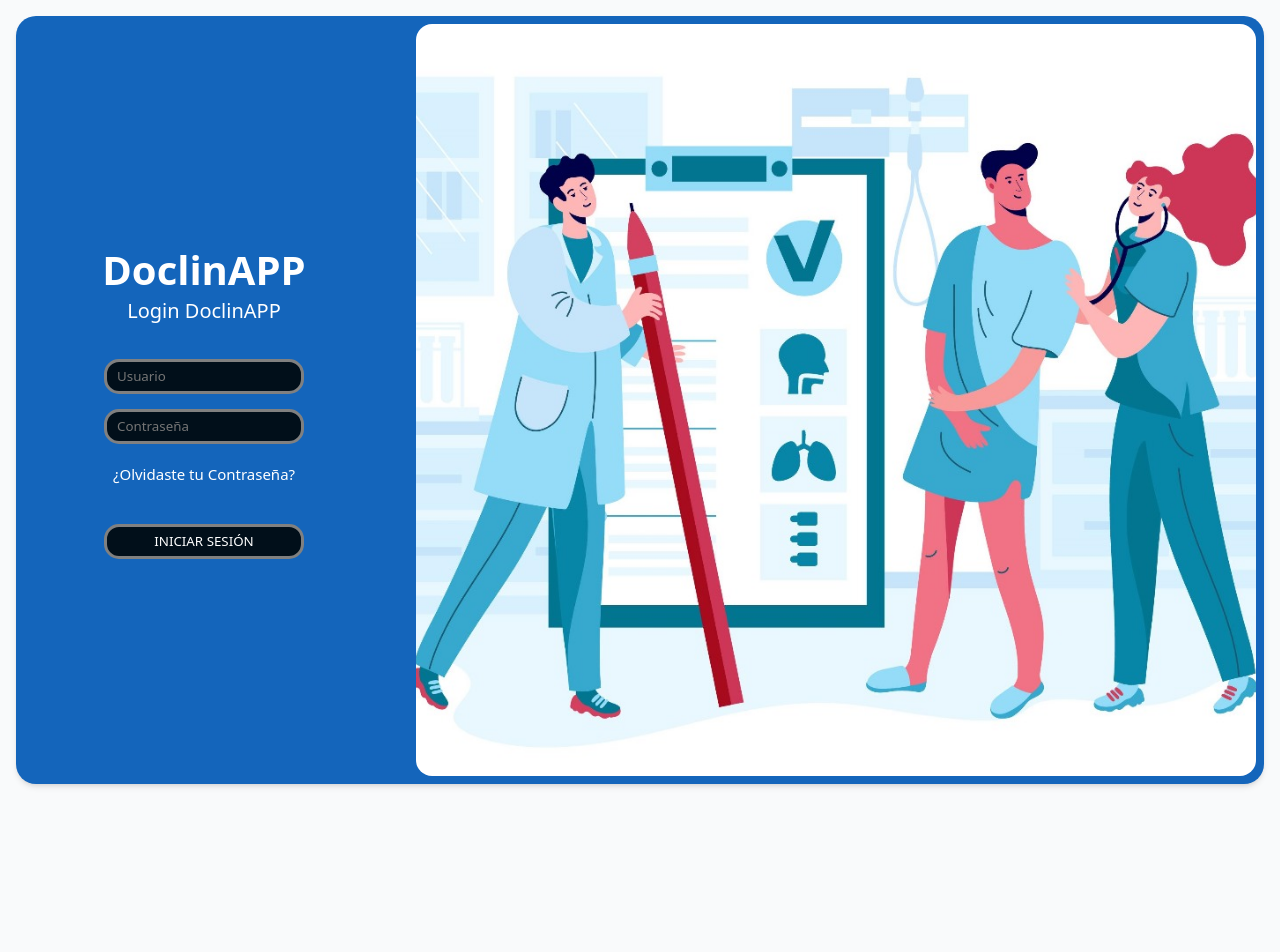
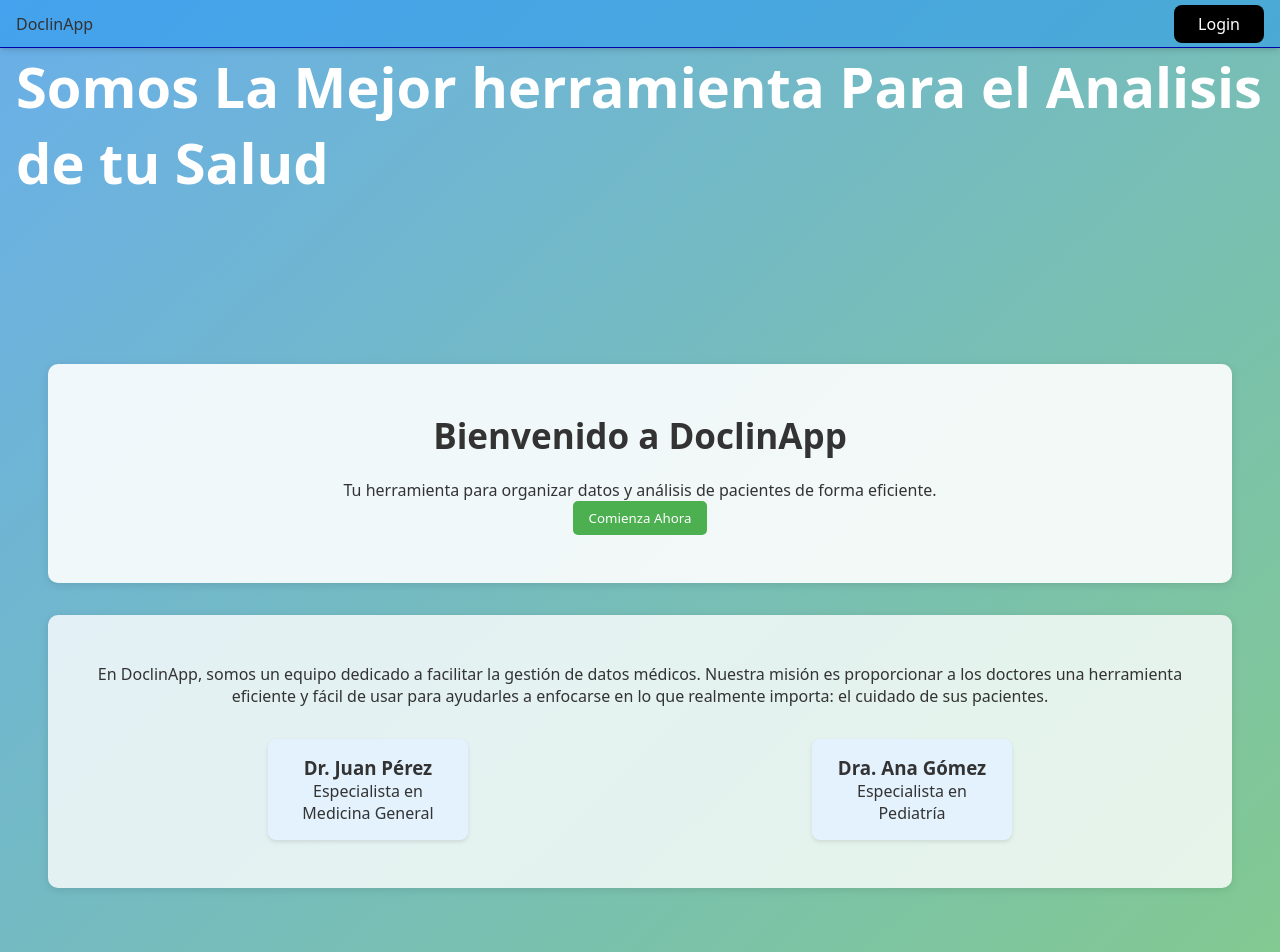
Before and after one commit to RonnyMeza03/Doclinapp-PA-IV, a React (Create React App) app in the folder client/: page / in a window 1280 px wide. Shown: the top 952 px of the page. Before the commit the page ends 800 px from the top, so only its background shows below. Built offline with nearby package versions, Linux system fonts and the light colour scheme.

Commit message:
añadiendo 2 componentes nuevos

```diff
--- a/client/src/App.js
+++ b/client/src/App.js
@@ -8,14 +8,18 @@ import Estadisticas from './componentes/paginas/Estadisticas'
 import Ajustes from './componentes/paginas/Ajustes'
 import { FaBars } from "react-icons/fa";
 import './App.css'
-import Dialogo from './componentes/paginas/function-informes/Dialogo'
 import Login from './componentes/paginas/Login'
+import Principal from './componentes/paginas/Principal'
+import Registro from './componentes/paginas/Registro'
+
 
 function App() {
   return (
       <Router>
         <Routes>
-          <Route path="/" element={<main><Login /></main>}/>
+          <Route path="/" element={<main><></><Principal/></main>}/>
+          <Route path="/Registro" element={<main><></><Registro/></main>}/>
+          <Route path="/login" element={<><Login /></>} />
           <Route path="/Inicio" element={<><Information/><main><Inicio /></main></>} />
           <Route path="/informes" element={<><Information/><main><Informes /></main></>} />
           <Route path="/informes/:id" element={<><Information/><main><Informes/></main></>} />
--- /dev/null
+++ b/client/src/componentes/css/Principal.css
@@ -0,0 +1,130 @@
+* {
+  box-sizing: border-box;
+  margin: 0;
+  padding: 0;
+}
+
+body {
+  font-family: 'Arial', sans-serif;
+    background: linear-gradient(to bottom right, #69afe9, #85cc87); /* Gradiente de azul a verde menta */
+    color: #333;
+    min-height: 100vh; /* Asegúrate de que el cuerpo ocupe toda la altura */
+    margin: 0; /* Elimina márgenes por defecto */
+
+}
+
+.header {
+  width: 100%;
+  height: 80px; /* Ajusta la altura según tus necesidades */
+  display: flex;
+  justify-content: space-between;
+  align-items: center;
+  padding: 1rem;
+  background-color: rgba(33, 150, 243, 0.5); /* Color azul con transparencia */
+  position: fixed; /* Hace que se mantenga en la parte superior al hacer scroll */
+  top: 0;
+  left: 0;
+  z-index: 100;
+}
+
+.navbar ul {
+  list-style: none;
+  display: flex;
+}
+
+.nav-link {
+  color: white;
+  text-decoration: none;
+  padding: 0.5rem 1.5rem; /* Ajusta el tamaño del botón */
+  border-radius: 8px; /* Cambia el redondeo de las esquinas */
+  transition: color 0.3s, background-color 0.3s;
+  background-color: #000000;
+  display: flex;
+  align-items: center;
+  justify-content: center;
+}
+
+.nav-link:hover {
+  color: #010e14;
+  background-color: #dae3eb; /* Color de fondo al pasar el cursor */
+}
+
+.main-content {
+  min-height: 100vh; /* Ocupa toda la altura de la pantalla */
+  display: flex;
+  flex-direction: column;
+  justify-content: center;
+  align-items: center;
+  padding: 2rem;
+}
+
+.hero {
+  width: 100%;
+  max-width: 1200px;
+  background-color: rgba(255, 255, 255, 0.9); /* Fondo blanco con transparencia */
+  padding: 3rem;
+  border-radius: 10px;
+  box-shadow: 0 2px 8px rgba(0, 0, 0, 0.1);
+  text-align: center;
+  margin-top: 100px; /* Para evitar que se superponga con la cabecera fija */
+}
+
+.cta-button {
+  padding: 0.5rem 1rem;
+  background-color: #4caf50; /* Color del botón */
+  color: white;
+  border: none;
+  border-radius: 5px;
+  cursor: pointer;
+  transition: background-color 0.3s;
+}
+
+.cta-button:hover {
+  background-color: #45a049; /* Color de hover del botón */
+}
+
+.features {
+  display: flex;
+  justify-content: space-around;
+  margin-top: 2rem;
+}
+
+.feature {
+  background-color: #e3f2fd;
+  padding: 1rem;
+  border-radius: 8px;
+  width: 100%;
+  box-shadow: 0 2px 4px rgba(0, 0, 0, 0.1);
+}
+
+.about-us {
+  width: 100%;
+  max-width: 1200px;
+  padding: 3rem;
+  background-color: rgba(255, 255, 255, 0.8);
+  border-radius: 10px;
+  box-shadow: 0 2px 8px rgba(0, 0, 0, 0.1);
+  text-align: center;
+  margin: 2rem auto; /* Margen superior e inferior */
+}
+
+.team {
+  display: flex;
+  justify-content: space-around;
+  margin-top: 2rem;
+}
+
+.team-member {
+  background-color: #e3f2fd;
+  padding: 1rem;
+  border-radius: 8px;
+  width: 200px; /* Ajusta el ancho según tus necesidades */
+  box-shadow: 0 2px 4px rgba(0, 0, 0, 0.1);
+}
+.section-title {
+  font-family: 'Roboto', 'Helvetica', 'Arial', sans-serif;
+  text-align: left;
+  font-size: 3.5rem; /* Tamaño de fuente grande */
+  margin: 2rem 0; /* Espaciado superior e inferior */
+  color: #ffffff; /* Color del texto */
+}
--- /dev/null
+++ b/client/src/componentes/css/Registro.css
@@ -0,0 +1,77 @@
+.registro-container {
+    gap: 2rem;
+    background: var(--blue-100);
+    height: calc(100vh - 2rem);
+    border-radius: 20px;
+    color: white;
+    padding: .5rem;
+    display: flex;
+    align-items: center;
+    justify-content: space-between;
+    box-shadow: 0 4px 6px -1px rgb(0 0 0 / 0.1), 0 2px 4px -2px rgb(0 0 0 / 0.1);
+
+}
+
+.registro {
+    width: 40%;
+    display: flex;
+    flex-direction: column;
+    align-items: center;
+}
+
+.img {
+    width: 70%;
+    height: 100%;
+
+    img {
+        width: 100%;
+        height: 100%;
+        object-fit: cover;
+        border-radius: 1rem;
+    }
+}
+
+
+h1 {
+    margin: 0;
+    font-size: 35px;
+    margin-bottom: 20px;
+}
+
+form {
+    display: flex;
+    flex-direction: column;
+    align-items: center;
+}
+
+input {
+    width: 250px;
+    height: 35px;
+    border-radius: 15px;
+    border: 3px solid grey;
+    background-color: #010f1a;
+    padding: 0 10px;
+    margin-top: 15px;
+    color: white;
+}
+
+input[type="button"] {
+    cursor: pointer;
+    margin-top: 20px;
+    color: white;
+}
+
+.button {
+    background-color: var(--blue-200);
+}
+
+input[type="date"] {
+    width: 250px;
+    height: 35px;
+    border-radius: 15px;
+    border: 3px solid grey;
+    background-color: #010f1a;
+    padding: 0 10px;
+    margin-top: 15px;
+    color: white;
+}
--- a/client/src/componentes/paginas/Inicio.js
+++ b/client/src/componentes/paginas/Inicio.js
@@ -4,7 +4,7 @@ const Inicio = () => {
     return (
       <div className="inicio-container">
         <div className="nota">
-          <h2>Notas de la Versión 0.1 de Doclinapp.</h2>
+        <h2>Notas de la Versión 0.1 de Doclinapp.</h2>
           <p>En esta actualización se ha conectado al backend la aplicación. Ahora se podrán ver los usuarios guardados en la base de datos desde la página Informes, así como también se podrán acceder a los detalles de cada individuo guardado en la base de datos. El siguiente trabajo es terminar el formulario y alterar la tabla de la base de datos para poder cargar todos los atributos de la base de datos.</p>
           <i>Fecha: 27/04/2024</i>
         </div>
--- a/client/src/componentes/paginas/Login.js
+++ b/client/src/componentes/paginas/Login.js
@@ -15,6 +15,10 @@ const Login = ({  }) => {
                     <input type="password" placeholder="Contraseña" />
                 </div>
                 <a href="#">¿Olvidaste tu Contraseña?</a>
+                <p>
+                    ¿No tienes una cuenta?
+                    <Link to="/registro" className="link"> ¡Crea una Aquí! </Link>
+                </p>
                 <div>
                     <Link to="/inicio">
                     <input type="button" value="INICIAR SESIÓN" className="button"/>
--- /dev/null
+++ b/client/src/componentes/paginas/Principal.js
@@ -0,0 +1,67 @@
+import React from 'react';
+import '../css/Principal.css';
+import { Link } from 'react-router-dom';
+
+const Principal = () => {
+    return (
+        <div className="principal">
+            <header className="header">
+                <div className="logo">DoclinApp</div>
+                <nav className="navbar">
+                    <ul>
+                        <li>
+                            <Link to="/login" className="nav-link">Login</Link>
+
+                        </li>
+                    </ul>
+                </nav>
+            </header>
+            <h2 className="section-title">
+                <p>
+                    Somos La Mejor herramienta
+                    Para el Analisis de tu Salud
+                </p>
+
+
+            </h2>
+
+            <main className="main-content">
+                <section className="hero">
+                    <h1>Bienvenido a DoclinApp</h1>
+                    <p>Tu herramienta para organizar datos y análisis de pacientes de forma eficiente.</p>
+                    <button className="cta-button">Comienza Ahora</button>
+                </section>
+
+
+                <section className="about-us">
+                    <p>En DoclinApp, somos un equipo dedicado a facilitar la gestión de datos médicos. Nuestra misión es proporcionar a los doctores una herramienta eficiente y fácil de usar para ayudarles a enfocarse en lo que realmente importa: el cuidado de sus pacientes.</p>
+
+                    <div className="team">
+                        <div className="team-member">
+                            <h3>Dr. Juan Pérez</h3>
+                            <p>Especialista en Medicina General</p>
+                        </div>
+                        <div className="team-member">
+                            <h3>Dra. Ana Gómez</h3>
+                            <p>Especialista en Pediatría</p>
+                        </div>
+                    </div>
+                </section>
+
+                <h2 className="section-title">Características</h2>
+                <section className="features">
+                    <div className="feature">
+                        <h2>Característica 1</h2>
+                        <p>Descripción breve de la característica.</p>
+                    </div>
+                    <div className="feature">
+                        <h2>Característica 2</h2>
+                        <p>Descripción breve de la característica.</p>
+                    </div>
+                </section>
+            </main>
+        </div>
+    );
+};
+
+export default Principal;
--- /dev/null
+++ b/client/src/componentes/paginas/Registro.js
@@ -0,0 +1,45 @@
+import '../css/Registro.css';
+import logo from '../imagenes/login.png'
+import { Link } from 'react-router-dom';
+
+const Registro = () => {
+    return (
+        <div className="registro-container">
+            <div className="registro">
+                <h1>Registro</h1>
+                <form>
+                    <div>
+                        <input type="text" placeholder="Nombre" />
+                    </div>
+                    <div>
+                        <input type="text" placeholder="Apellido" />
+                    </div>
+                    <div>
+                        <input type="email" placeholder="Correo" />
+                    </div>
+                    <div>
+                        <input type="password" placeholder="Contraseña" />
+                    </div>
+                    <div>
+                        <input type="tel" placeholder="Teléfono" />
+                    </div>
+                    <div>
+                        <input type="date" placeholder="Fecha de Nacimiento" />
+                    </div>
+                    ¿Ya tienes una cuenta?
+                    <Link to="/login" className="link"> Inicia sesión aquí </Link>
+                    <div>
+                        <Link to="/Registro">
+                            <input type="button" value="REGISTRARSE" className="button" />
+                        </Link>
+                    </div>
+                </form>
+            </div>
+            <div className="img">
+                <img src={logo} alt="Logo" />
+            </div>
+        </div>
+    );
+};
+
+export default Registro;
```
Also changed, not shown: 1 other file (tests, documents, lock files or other folders).
